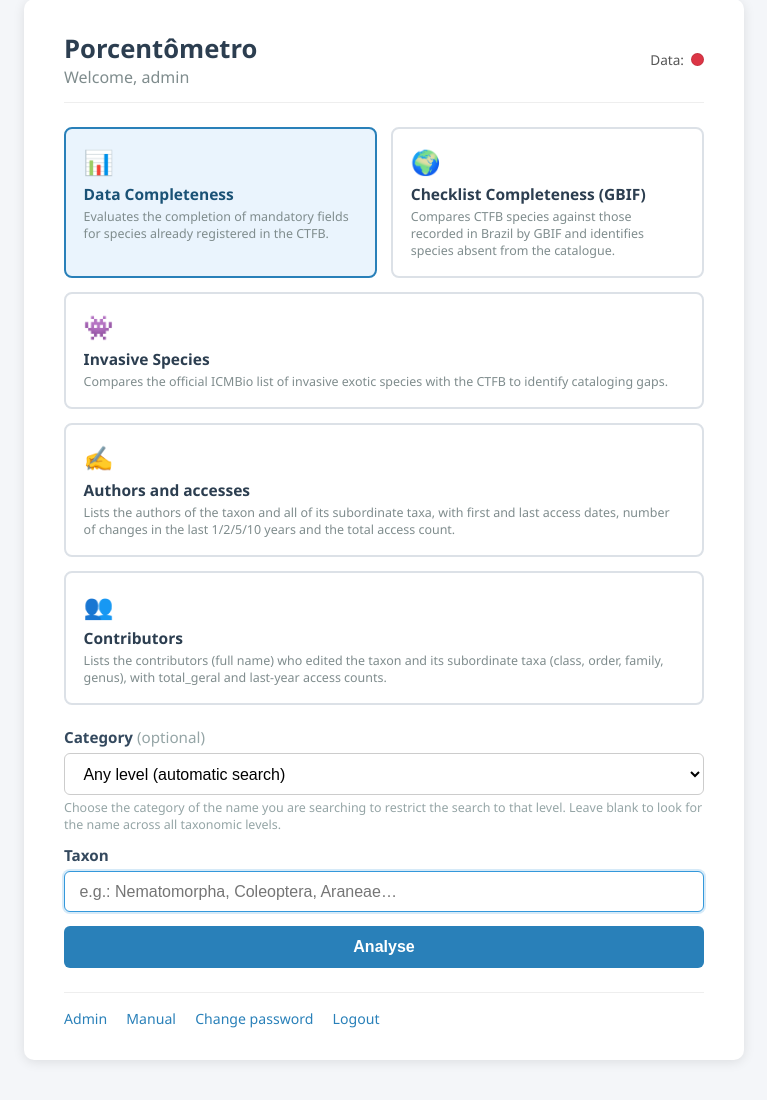
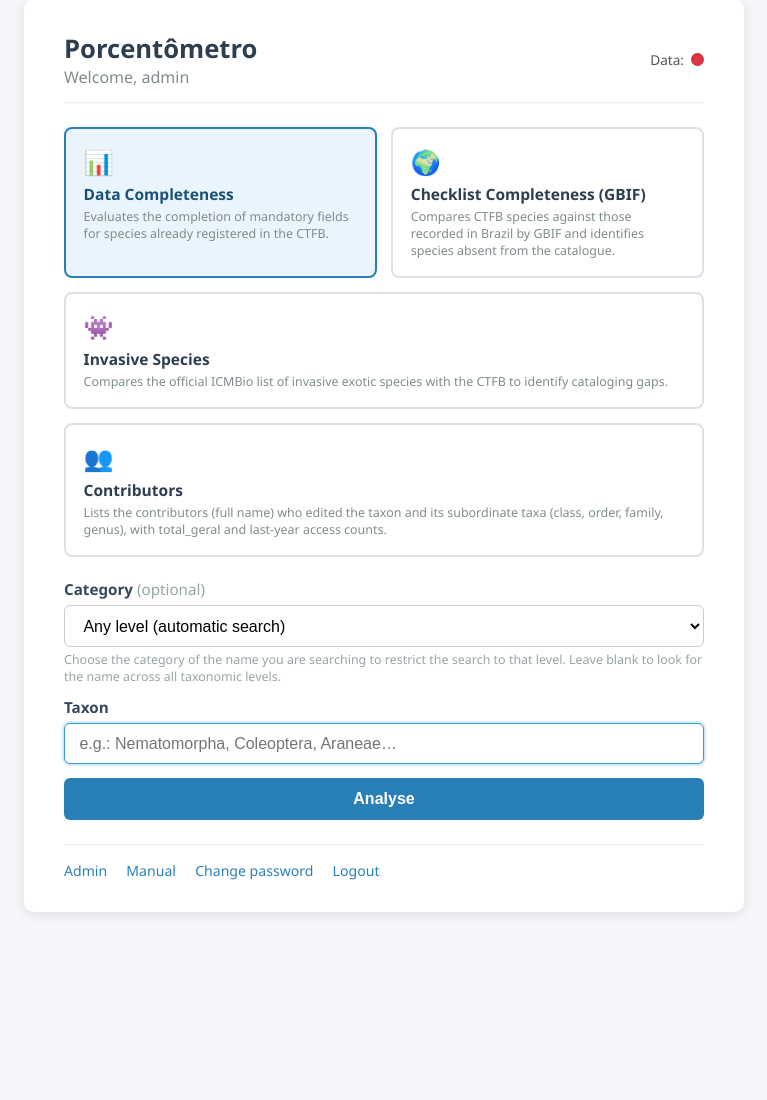
Before and after one commit to wboeger/completeness, a Flask app: page / in a window 1280 px wide. Shown: the part 41-1141 px from the top of the page, without its empty margins (256-1023 px from the left). After the commit the page ends 955 px from the top, so only its background shows below. Run offline with Flask 3, Linux system fonts and the light colour scheme; the visitor is signed in with stand-in values (Sample User, id 1).

Commit message:
Remove "Autores e acessos" (Authors) analysis
Drops the authors resource: worker, routes, jobs dict, both index cards/JS
branches, and the PT/EN status templates. Contributors analysis kept.

Co-Authored-By: Claude Opus 4.8 <noreply@anthropic.com>

```diff
--- a/app.py
+++ b/app.py
@@ -569,7 +569,6 @@ def current_allowed_taxa():
 # ── GBIF gap analysis ──────────────────────────────────────────────────────────
 GBIF_JOBS = {}   # job_id → dict with status/progress/result
 INVASIVE_JOBS = {} # job_id → dict with status/progress/result
-AUTHORS_JOBS = {}  # job_id → dict with status/progress/result
 CONTRIB_JOBS = {}  # job_id → dict with status/progress/result
 
 def _gbif_gap_worker(job_id, taxon_name, planilha_df):
@@ -959,138 +958,6 @@ def _invasive_gap_worker(job_id, taxon_name, planilha_df):
 
     except Exception as e:
         INVASIVE_JOBS[job_id].update(status='error', error=str(e))
-
-def _authors_worker(job_id, taxon_name, category, planilha_df):
-    """List every author (scientificNameAuthorship) of the requested taxon and all
-    its subordinate taxa, plus modification statistics: first/last access date,
-    number of changes in the last 1/2/5/10 years, and the total access count.
-    The 'modified' column (Darwin Core) is used as the record-access timestamp."""
-    def update(progress, pct=None):
-        AUTHORS_JOBS[job_id]['progress'] = progress
-        if pct is not None:
-            AUTHORS_JOBS[job_id]['pct'] = pct
-
-    try:
-        AUTHORS_JOBS[job_id] = {'status': 'running', 'progress': 'Iniciando…', 'pct': 0,
-                                'result_path': None, 'error': None, 'taxon_name': taxon_name}
-
-        update('Filtrando táxons subordinados…', 15)
-        df = planilha_df  # already a defensive copy from the caller
-
-        RANK_HIERARCHY = [
-            'phylum', 'superclass', 'class', 'subclass', 'infraclass',
-            'superorder', 'order', 'suborder', 'infraorder',
-            'superfamily', 'family', 'subfamily', 'tribe', 'subtribe',
-            'genus', 'subgenus',
-        ]
-        category = (category or '').strip().lower() or None
-        if category and category not in df.columns:
-            category = None
-        ranks_to_search = [category] if category else RANK_HIERARCHY
-
-        # Match the taxon in any (or the chosen) rank column. A row whose rank column
-        # equals the taxon is either the taxon itself or one of its subordinates, so
-        # the matched set already includes the taxon "and this one".
-        if taxon_name and taxon_name.lower() == 'animalia' and not category:
-            sub = df.copy()
-        else:
-            mask = pd.Series(False, index=df.index)
-            for rank in ranks_to_search:
-                if rank in df.columns:
-                    mask |= (df[rank].astype(str).str.lower().str.strip() == taxon_name.lower())
-            sub = df[mask].copy()
-
-        if sub.empty:
-            AUTHORS_JOBS[job_id].update(
-                status='error',
-                error=f'Nenhum táxon encontrado para "{taxon_name}".')
-            return
-
-        # ── Authors (scientificNameAuthorship) ──
-        update('Compilando autores…', 50)
-        author_col = 'scientificnameauthorship'
-        if author_col in sub.columns:
-            auth = sub[author_col]
-            auth = auth[auth.notna()].astype(str).str.strip()
-            auth = auth[auth.ne('') & ~auth.str.lower().isin(['nan', 'none'])]
-            author_counts = (auth.value_counts()
-                                 .rename_axis('scientificNameAuthorship')
-                                 .reset_index(name='n_taxa'))
-        else:
-            author_counts = pd.DataFrame(columns=['scientificNameAuthorship', 'n_taxa'])
-
-        # ── Access / change dates (modified column) ──
-        update('Calculando datas de acesso…', 70)
-        if 'modified' in sub.columns:
-            mod = pd.to_datetime(sub['modified'], errors='coerce').dropna()
-        else:
-            mod = pd.Series([], dtype='datetime64[ns]')
-
-        now = pd.Timestamp.now()
-
-        def changes_since(years):
-            if mod.empty:
-                return 0
-            return int((mod >= (now - pd.DateOffset(years=years))).sum())
-
-        first_access = mod.min().strftime('%Y-%m-%d') if not mod.empty else '—'
-        last_access  = mod.max().strftime('%Y-%m-%d') if not mod.empty else '—'
-        n_chg_1, n_chg_2, n_chg_5, n_chg_10 = (changes_since(1), changes_since(2),
-                                               changes_since(5), changes_since(10))
-        total_access = int(len(mod))
-
-        # ── Detail sheet: one row per taxon with author + access date ──
-        detail_cols = [c for c in ['taxonid', 'scientificname', 'taxonrank', 'family',
-                                    'genus', 'scientificnameauthorship', 'modified']
-                       if c in sub.columns]
-        detail = sub[detail_cols].copy().rename(columns={
-            'taxonid': 'taxonID', 'scientificname': 'scientificName',
-            'taxonrank': 'taxonRank',
-            'scientificnameauthorship': 'scientificNameAuthorship',
-            'modified': 'modified',
-        })
-
-        # ── Summary sheet ──
-        summary_df = pd.DataFrame([
-            ('Táxon analisado', taxon_name),
-            ('Táxons (este e subordinados)', int(len(sub))),
-            ('Autores distintos', int(len(author_counts))),
-            ('Primeiro acesso', first_access),
-            ('Último acesso', last_access),
-            ('Alterações no último 1 ano', n_chg_1),
-            ('Alterações nos últimos 2 anos', n_chg_2),
-            ('Alterações nos últimos 5 anos', n_chg_5),
-            ('Alterações nos últimos 10 anos', n_chg_10),
-            ('Total de acessos (registros com data)', total_access),
-        ], columns=['Métrica', 'Valor'])
-
-        # ── Write XLSX + ZIP ──
-        update('Gerando arquivo XLSX…', 90)
-        result_path = os.path.join('/tmp', f'authors_{job_id}.xlsx')
-        with pd.ExcelWriter(result_path, engine='openpyxl') as writer:
-            summary_df.to_excel(writer, sheet_name='Resumo', index=False)
-            author_counts.to_excel(writer, sheet_name='Autores', index=False)
-            detail.to_excel(writer, sheet_name='Taxa', index=False)
-
-        zip_path = os.path.join('/tmp', f'authors_{job_id}.zip')
-        with zipfile.ZipFile(zip_path, 'w') as zf:
-            zf.write(result_path, f'authors_{job_id[:8]}.xlsx')
-            if os.path.exists('manual_pt.pdf'):
-                zf.write('manual_pt.pdf', 'manual_pt.pdf')
-            if os.path.exists('manual_en.pdf'):
-                zf.write('manual_en.pdf', 'manual_en.pdf')
-
-        AUTHORS_JOBS[job_id].update(
-            status='done', pct=100, progress='Concluído.',
-            result_path=zip_path, taxon_name=taxon_name,
-            n_taxa=int(len(sub)), n_authors=int(len(author_counts)),
-            first_access=first_access, last_access=last_access,
-            n_chg_1=n_chg_1, n_chg_2=n_chg_2, n_chg_5=n_chg_5, n_chg_10=n_chg_10,
-            total_access=total_access,
-        )
-
-    except Exception as e:
-        AUTHORS_JOBS[job_id].update(status='error', error=str(e))
 
 def _contrib_worker(job_id, taxon_name, category, planilha_df):
     """List the contributors (nome_completo) who edited the requested taxon or any
@@ -2624,65 +2491,6 @@ def invasive_gap_poll(job_id):
     job = INVASIVE_JOBS.get(job_id, {'status': 'not_found'})
     return jsonify({k: v for k, v in job.items() if k != 'result_path'})
 
-@app.route('/authors', methods=['GET', 'POST'])
-def authors_analysis():
-    if 'user_id' not in session:
-        return redirect(url_for('login'))
-    if request.method != 'POST':
-        return redirect(url_for('index'))
-    user = User.query.get(session['user_id'])
-    taxon_name = request.form.get('taxon', '').strip()
-    category = request.form.get('category', '').strip()
-    if not taxon_name:
-        flash('Informe um táxon.', 'danger')
-        return redirect(url_for('index'))
-    allowed = current_allowed_taxa()
-    if not user.is_admin and not is_taxon_authorized(taxon_name, allowed):
-        flash(f'Táxon "{taxon_name}" não está autorizado para este usuário.', 'danger')
-        return redirect(url_for('index'))
-    if PLANILHA_DF is None:
-        flash('Dados CTFB não carregados — tente novamente mais tarde.', 'danger')
-        return redirect(url_for('index'))
-    job_id = uuid.uuid4().hex
-    AUTHORS_JOBS[job_id] = {'status': 'running', 'progress': 'Iniciando…', 'pct': 0,
-                            'result_path': None, 'error': None, 'taxon_name': taxon_name}
-    t = threading.Thread(target=_authors_worker,
-                         args=(job_id, taxon_name, category, PLANILHA_DF.copy()),
-                         daemon=True)
-    t.start()
-    return redirect(url_for('authors_status', job_id=job_id))
-
-@app.route('/authors/status/<job_id>')
-def authors_status(job_id):
-    if 'user_id' not in session:
-        return redirect(url_for('login'))
-    user = User.query.get(session['user_id'])
-    job = AUTHORS_JOBS.get(job_id)
-    if job is None:
-        flash('Job não encontrado.', 'danger')
-        return redirect(url_for('index'))
-    return render_template(tmpl('authors_status'),
-                           job=job, job_id=job_id,
-                           username=user.username, is_admin=user.is_admin)
-
-@app.route('/authors/download/<job_id>')
-def authors_download(job_id):
-    if 'user_id' not in session:
-        return redirect(url_for('login'))
-    job = AUTHORS_JOBS.get(job_id)
-    if not job or job['status'] != 'done' or not job.get('result_path'):
-        flash('Resultado não disponível.', 'danger')
-        return redirect(url_for('index'))
-    taxon_safe = (job.get('taxon_name') or 'taxon').replace(' ', '_').replace('/', '-')
-    return send_file(job['result_path'], as_attachment=True,
-                     download_name=f'authors_{taxon_safe}.zip')
-
-@app.route('/authors/poll/<job_id>')
-def authors_poll(job_id):
-    from flask import jsonify
-    job = AUTHORS_JOBS.get(job_id, {'status': 'not_found'})
-    return jsonify({k: v for k, v in job.items() if k != 'result_path'})
-
 @app.route('/contrib', methods=['GET', 'POST'])
 def contrib_analysis():
     if 'user_id' not in session:
--- a/templates/index_en.html
+++ b/templates/index_en.html
@@ -132,17 +132,6 @@
                     to identify cataloging gaps.
                 </div>
             </label>
-            <label class="type-card" id="card-authors" style="grid-column: span 2;">
-                <input type="radio" name="analysis_type" value="authors"
-                       onchange="selectType('authors')">
-                <div class="card-icon">✍️</div>
-                <div class="card-title">Authors and accesses</div>
-                <div class="card-desc">
-                    Lists the authors of the taxon and all of its subordinate taxa, with
-                    first and last access dates, number of changes in the last 1/2/5/10
-                    years and the total access count.
-                </div>
-            </label>
             <label class="type-card" id="card-contrib" style="grid-column: span 2;">
                 <input type="radio" name="analysis_type" value="contrib"
                        onchange="selectType('contrib')">
@@ -223,7 +212,6 @@ const ACTIONS = {
     data: "{{ url_for('analyze_taxon') }}",
     gbif: "{{ url_for('gbif_gap') }}",
     invasive: "{{ url_for('invasive_gap') }}",
-    authors: "{{ url_for('authors_analysis') }}",
     contrib: "{{ url_for('contrib_analysis') }}"
 };
 
@@ -231,7 +219,6 @@ function selectType(type) {
     document.getElementById('card-data').classList.toggle('selected', type === 'data');
     document.getElementById('card-gbif').classList.toggle('selected', type === 'gbif');
     document.getElementById('card-invasive').classList.toggle('selected', type === 'invasive');
-    document.getElementById('card-authors').classList.toggle('selected', type === 'authors');
     document.getElementById('card-contrib').classList.toggle('selected', type === 'contrib');
     document.getElementById('mainForm').action = ACTIONS[type];
     document.getElementById('gbifNote').classList.toggle('visible', type === 'gbif');
@@ -248,9 +235,6 @@ function selectType(type) {
     } else if (type === 'gbif') {
         taxonField.placeholder = "e.g.: Nematomorpha, Coleoptera, Araneae…";
         submitBtn.textContent = 'Start GBIF analysis';
-    } else if (type === 'authors') {
-        taxonField.placeholder = "e.g.: Nematomorpha, Coleoptera, Araneae…";
-        submitBtn.textContent = 'List authors and accesses';
     } else if (type === 'contrib') {
         taxonField.placeholder = "e.g.: Nematomorpha, Coleoptera, Araneae…";
         submitBtn.textContent = 'List contributors';
```
Also changed, not shown: templates/authors_status.html (deleted, +0 -116 lines), templates/authors_status_en.html (deleted, +0 -116 lines), templates/index.html (+0 -16 lines).
